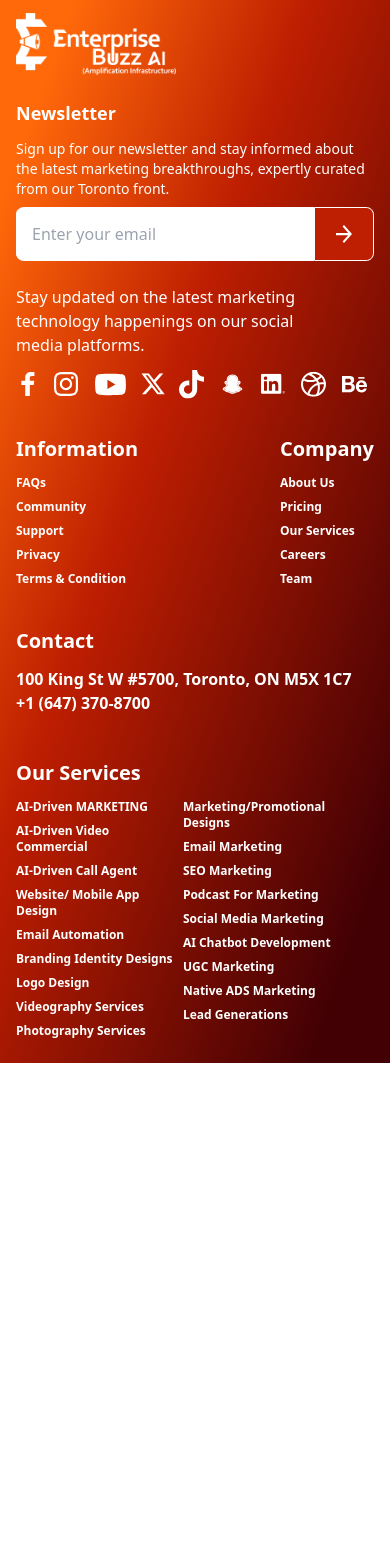
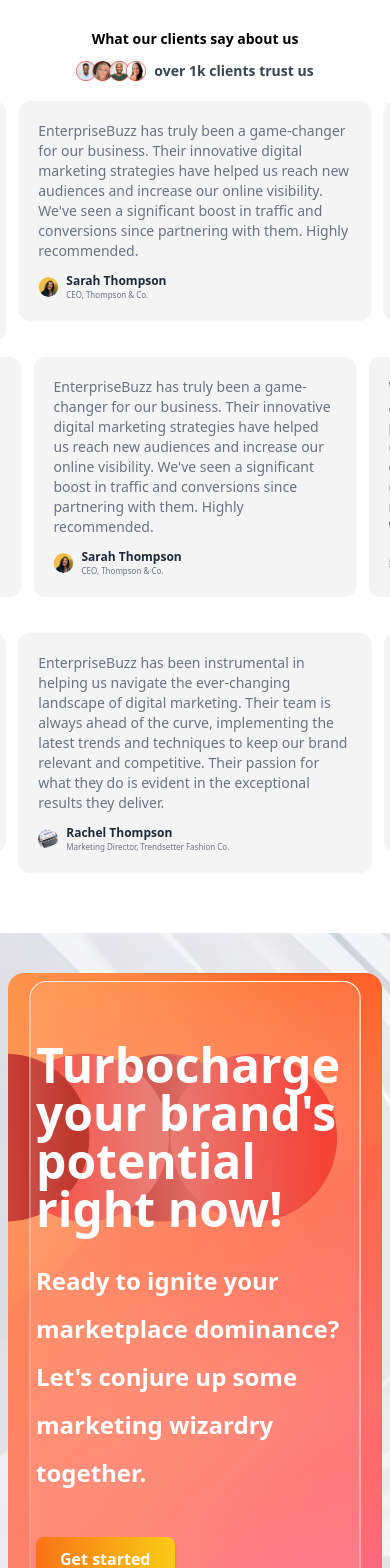
Before and after one commit to EnterpriseBuzz/Buzz-Website, a React (Create React App) app: page /contact in a window 390 px wide. Shown: the part 2940-4508 px from the top of the page. Before the commit the page ends 4003 px from the top, so only its background shows below. Built offline with nearby package versions, Linux system fonts and the light colour scheme.

Commit message:
updated contact page  and CTA component

```diff
--- /dev/null
+++ b/src/components/CTA.jsx
@@ -0,0 +1,78 @@
+import React from "react";
+
+function CTA() {
+  const openCalendly = () => {
+    window.open("https://calendly.com/enterprisebuzzai", "_blank");
+  };
+  return (
+    <div
+      className=" bg-[#fff] py-10 2xl:py-20 px-2 lg:px-16  flex flex-col  items-center  justify-center gap-x-1 bg-no-repeat  bg-cover"
+      style={{
+        "background-image": "url('./bg/CTAbg.svg')",
+      }}
+    >
+      <div className=" lg:px-16 2xl:px-24 mx-auto 2xl:w-full">
+        <div
+          className="w-full bg-center bg-cover hidden md:block h-[18rem] lg:h-[21rem] 2xl:h-[33rem] rounded-2xl p-5 lg:p-20"
+          style={{
+            "background-image": "url('./bg/CTABanner.svg')",
+          }}
+        >
+          <div className="md:flex items-center justify-between w-full h-full  ">
+            <h1 className="text-5xl font-semibold 2xl:font-bold text-white md:py-3 md:w-[26rem] 2xl:w-[50rem] lg:text-5xl 2xl:text-7xl">
+              Turbocharge your brand's potential right now!
+            </h1>
+
+            <div className="w-[20rem] lg:w-[22rem] 2xl:w-[38rem]  space-y-10">
+              <p className="mt-3  font-semibold text-[#fff] 2xl:text-2xl">
+                Ready to ignite your marketplace dominance? Let's conjure up
+                some marketing wizardry together.
+              </p>
+
+              <div className=" flex gap-x-4  items-center">
+                <button
+                  onClick={openCalendly}
+                  className="2xl:text-3xl px-6 lg:px-12 2xl:px-16 py-2.5 text-white font-semibold rounded-lg bg-gradient-to-r from-orange-500 to-yellow-400 shadow-md hover:shadow-lg transition-all"
+                >
+                  Get started
+                </button>
+              </div>
+            </div>
+          </div>
+        </div>
+
+        {/* Mobile View ++++++++++++++++++++++++++++++++++++++++ */}
+        <div
+          className="w-full bg-center bg-cover md:hidden h-auto min-[400px]:h-[46rem] max-[330px]:h-[36rem] max-[400px]:h-[40rem] rounded-2xl p-5 "
+          style={{
+            "background-image": "url('./bg/mCTA Banner.svg')",
+          }}
+        >
+          <div className="w-full px-2  py-9 sm:py-12">
+            <h1 className=" font-semibold text-white py-3 min-[350px]:text-[48px] max-[350px]:text-[40px]  leading-[3rem]">
+              Turbocharge your brand's potential right now!
+            </h1>
+
+            <div className="sm:w-[22rem]  min-[350px]:space-y-10 max-[350px]:space-y-6">
+              <p className="mt-3 text-2xl  font-semibold text-[#fff] max-[350px]:leading-[2rem] min-[350px]:leading-[3rem]">
+                Ready to ignite your marketplace dominance? Let's conjure up
+                some marketing wizardry together.
+              </p>
+
+              <div className=" flex gap-x-4  items-center">
+                <button
+                  onClick={openCalendly}
+                  className="px-6 lg:px-12 py-2.5 text-white font-semibold rounded-lg bg-gradient-to-r from-orange-500 to-yellow-400 shadow-md hover:shadow-lg transition-all"
+                >
+                  Get started
+                </button>
+              </div>
+            </div>
+          </div>
+        </div>
+      </div>
+    </div>
+  );
+}
+
+export default CTA;
--- a/src/pages/Contact.jsx
+++ b/src/pages/Contact.jsx
@@ -1,6 +1,8 @@
 import React, { useEffect } from "react";
 import { Link } from "react-router-dom";
 import SEO from "../components/SEO";
+import CTA from "../components/CTA";
+import TestimonySlide from "../components/TestimonySlide";
 
 function Contact() {
   useEffect(() => {
@@ -197,6 +199,29 @@
           </div>
         </div>
       </div>
+
+      {/* Testimonies Section +++++++++++++++++++++++++++++++++++++++++++++++++++++ */}
+      <div className=" bg-[#fff] py-10  ">
+        <h2 className="text-sm text-[#000] font-semibold  text-center md:text-3xl xl:text-4xl pb-3 mx-auto">
+          What our clients say about us
+        </h2>
+        <h2 className="mx-auto text-[#36474F] text-center font-semibold text-sm xl:text-xl md:w-[44rem] xl:w-[48rem] flex items-center justify-center gap-x-2">
+          <img
+            className="object-cover object-center w-auto h-5 md:w-auto md:h-9 xl:h-10"
+            src="../Frame 41.png"
+            alt=""
+          />
+          over 1k clients trust us
+        </h2>
+        <section className="mx-auto  justify-center  my-5 lg:mt-10 ">
+          <div className="w-full ">
+            <TestimonySlide />
+          </div>
+        </section>
+      </div>
+
+      {/* CTA Section +++++++++++++++++++++++++++++++++++++++++++++++++++++ */}
+      <CTA />
     </div>
   );
 }
--- a/src/pages/Home.jsx
+++ b/src/pages/Home.jsx
@@ -9,6 +9,7 @@
 import Technology from "../components/Technology";
 import LatestUpdates from "../components/Lastest";
 import HowWeWork from "../components/HowWeWork";
+import CTA from "../components/CTA";
 
 function Home() {
   useEffect(() => {
@@ -142,7 +143,7 @@
             <button
               onClick={(e) => {
                 e.preventDefault();
-               openCalendly();
+                openCalendly();
               }}
               className="-ml-12 lg:-ml-12 -mt-4 transition duration-200 w-[16rem] xl:w-[18rem] 2xl:w-[20rem]"
             >
@@ -551,73 +552,7 @@
       <LatestUpdates />
 
       {/* CTA Section +++++++++++++++++++++++++++++++++++++++++++++++++++++ */}
-      <div
-        className=" bg-[#fff] py-10 2xl:py-20 px-2 lg:px-16  flex flex-col  items-center  justify-center gap-x-1 bg-no-repeat  bg-cover"
-        style={{
-          "background-image": "url('./bg/CTAbg.svg')",
-        }}
-      >
-        <div className=" lg:px-16 2xl:px-24 mx-auto 2xl:w-full">
-          <div
-            className="w-full bg-center bg-cover hidden md:block h-[18rem] lg:h-[21rem] 2xl:h-[33rem] rounded-2xl p-5 lg:p-20"
-            style={{
-              "background-image": "url('./bg/CTABanner.svg')",
-            }}
-          >
-            <div className="md:flex items-center justify-between w-full h-full  ">
-              <h1 className="text-5xl font-semibold 2xl:font-bold text-white md:py-3 md:w-[26rem] 2xl:w-[50rem] lg:text-5xl 2xl:text-7xl">
-                Turbocharge your brand's potential right now!
-              </h1>
-
-              <div className="w-[20rem] lg:w-[22rem] 2xl:w-[38rem]  space-y-10">
-                <p className="mt-3  font-semibold text-[#fff] 2xl:text-2xl">
-                  Ready to ignite your marketplace dominance? Let's conjure up
-                  some marketing wizardry together.
-                </p>
-
-                <div className=" flex gap-x-4  items-center">
-                  <button
-                    onClick={openCalendly}
-                    className="2xl:text-3xl px-6 lg:px-12 2xl:px-16 py-2.5 text-white font-semibold rounded-lg bg-gradient-to-r from-orange-500 to-yellow-400 shadow-md hover:shadow-lg transition-all"
-                  >
-                    Get started
-                  </button>
-                </div>
-              </div>
-            </div>
-          </div>
-
-          {/* Mobile View ++++++++++++++++++++++++++++++++++++++++ */}
-          <div
-            className="w-full bg-center bg-cover md:hidden h-auto min-[400px]:h-[46rem] max-[330px]:h-[36rem] max-[400px]:h-[40rem] rounded-2xl p-5 "
-            style={{
-              "background-image": "url('./bg/mCTA Banner.svg')",
-            }}
-          >
-            <div className="w-full px-2  py-9 sm:py-12">
-              <h1 className=" font-semibold text-white py-3 min-[350px]:text-[48px] max-[350px]:text-[40px]  leading-[3rem]">
-                Turbocharge your brand's potential right now!
-              </h1>
-
-              <div className="sm:w-[22rem]  min-[350px]:space-y-10 max-[350px]:space-y-6">
-                <p className="mt-3 text-2xl  font-semibold text-[#fff] max-[350px]:leading-[2rem] min-[350px]:leading-[3rem]">
-                  Ready to ignite your marketplace dominance? Let's conjure up
-                  some marketing wizardry together.
-                </p>
-
-                <div className=" flex gap-x-4  items-center">
-                  <button
-                   onClick={openCalendly}
-                    className="px-6 lg:px-12 py-2.5 text-white font-semibold rounded-lg bg-gradient-to-r from-orange-500 to-yellow-400 shadow-md hover:shadow-lg transition-all"
-                  >
-                    Get started
-                  </button>
-                </div>
-              </div>
-            </div>
-          </div>
-        </div>
-      </div>
+      <CTA />
     </div>
   );
 }
```
